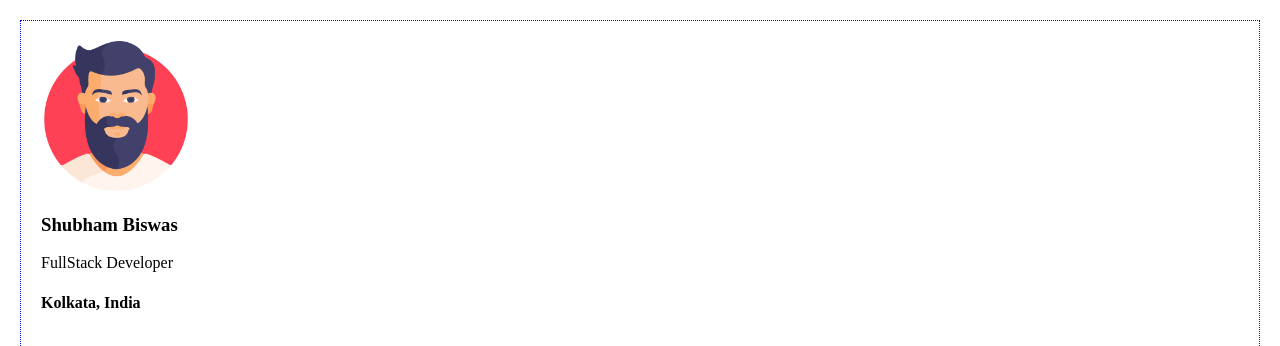
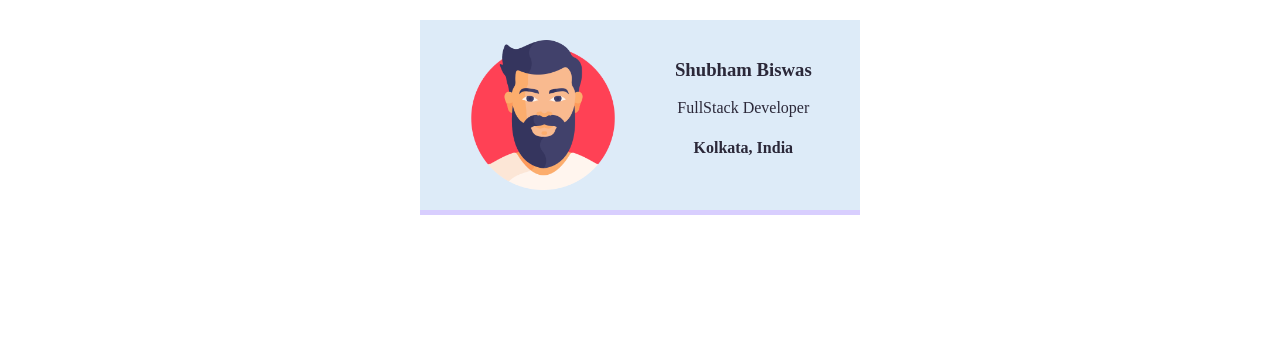
Before and after one commit to shubhamdevs/scrimba.m2p3-business-card, a plain HTML site: page index.html in a window 1280 px wide. Shown: the top 346 px of the page. Drawn offline with Linux system fonts and the light colour scheme.

Commit message:
created card in css

```diff
--- a/index.html
+++ b/index.html
@@ -14,9 +14,11 @@
         alt="my-image"
         width="100px"
         height="100px">
-        <h3>Shubham Biswas</h3>
-        <p>FullStack Developer</p>
-        <h4>Kolkata, India</h4>
+        <div>
+            <h3>Shubham Biswas</h3>
+            <p>FullStack Developer</p>
+            <h4>Kolkata, India</h4>
+        </div>
     </div>
 </body>
 </html>
--- a/styles.css
+++ b/styles.css
@@ -1,5 +1,6 @@
 body {
     margin: 20px;
+    font-family: serif;
 }
 
 .img {
@@ -8,6 +9,17 @@ body {
 }
 
 .card {
-    border: 1px dotted blue;
+    width: 400px;
+    border-bottom: 5px solid #d8cefe;
     padding: 20px 20px 20px 20px;
+    display: flex;
+    justify-content: space-around;
+    margin: 0px auto;
+    text-align: center;
+    background-color: #ddebf8;
+    color: #2b2839;
 }
+
+.card:hover {
+    cursor: progress;
+}
```
